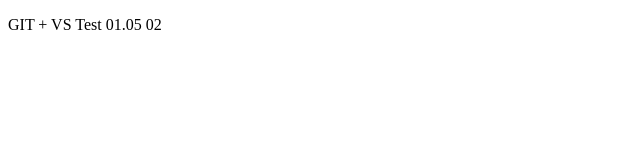
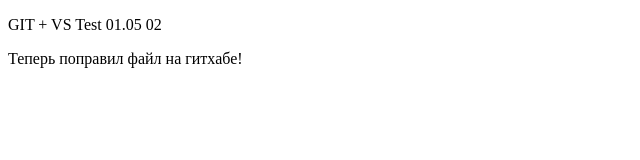
Before and after one commit to Danis-K/git-vs, a plain HTML site: page index.html in a window 1280 px wide. Shown: the whole page, without its empty margins (0-640 px from the left). Drawn offline with Linux system fonts and the light colour scheme.

Commit message:
Update index.html

```diff
--- a/index.html
+++ b/index.html
@@ -7,5 +7,6 @@
 </head>
 <body>
     <p>GIT + VS Test 01.05 02</p>
+    <p>Теперь поправил файл на гитхабе!</p>
 </body>
 </html>
```
